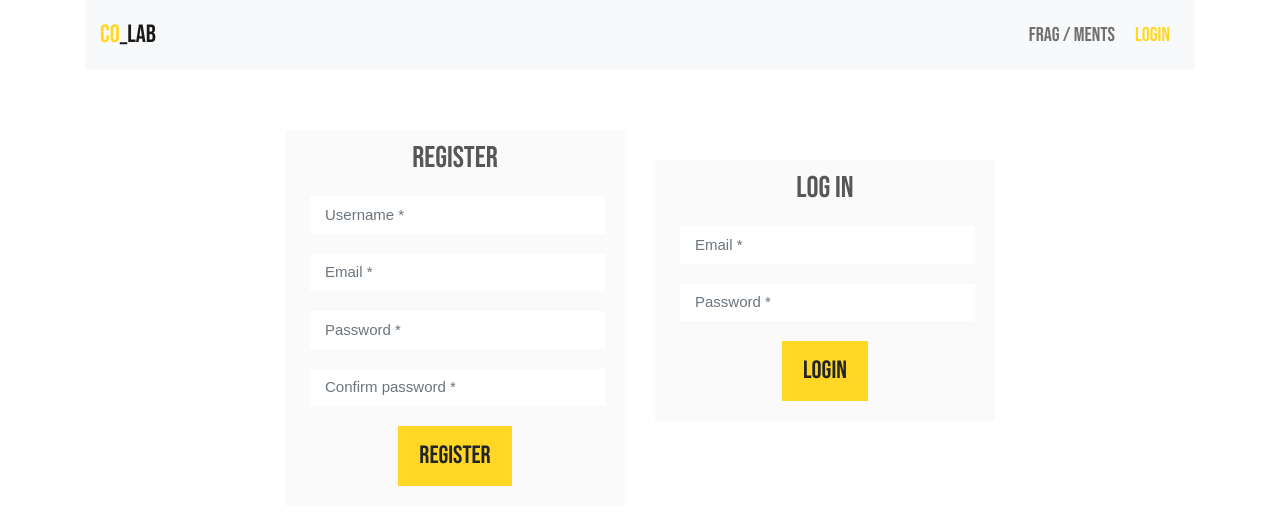
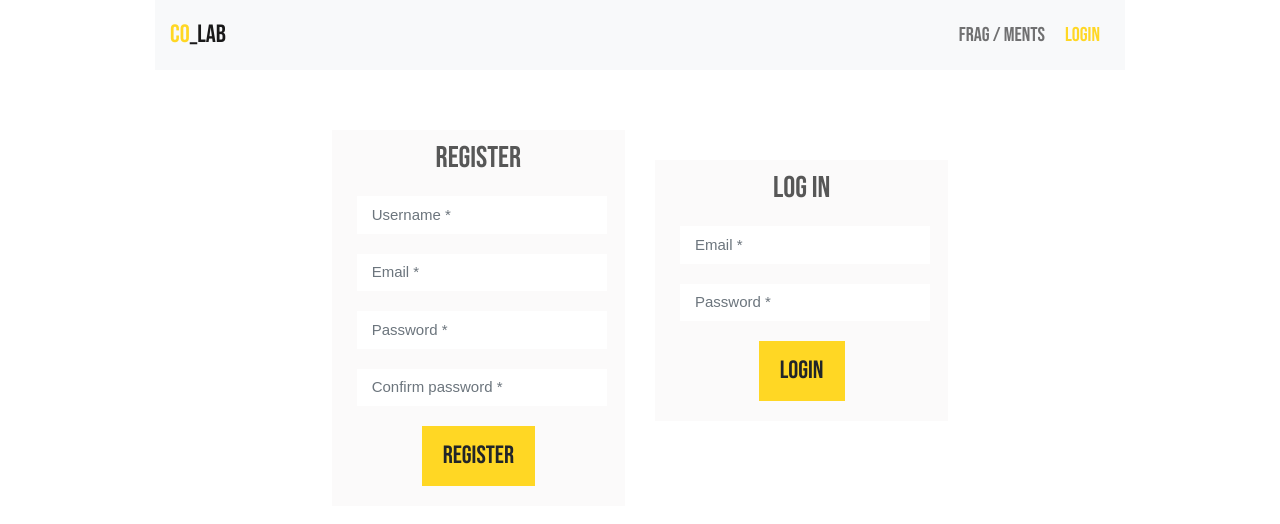
Before and after one commit to nickquirk/co_lab, a React (Create React App) app in the folder client/: page /login in a window 1280 px wide. Shown: the top 524 px of the page. Built offline with nearby package versions, Linux system fonts and the light colour scheme.

Commit message:
added max page width

```diff
--- a/client/src/styles/main.scss
+++ b/client/src/styles/main.scss
@@ -29,6 +29,10 @@
   // h4{
   //   font-size: 28px;
   // }
+}
+
+.page-wrapper {
+  max-width: 1000px;
 }
 
 p {
```
